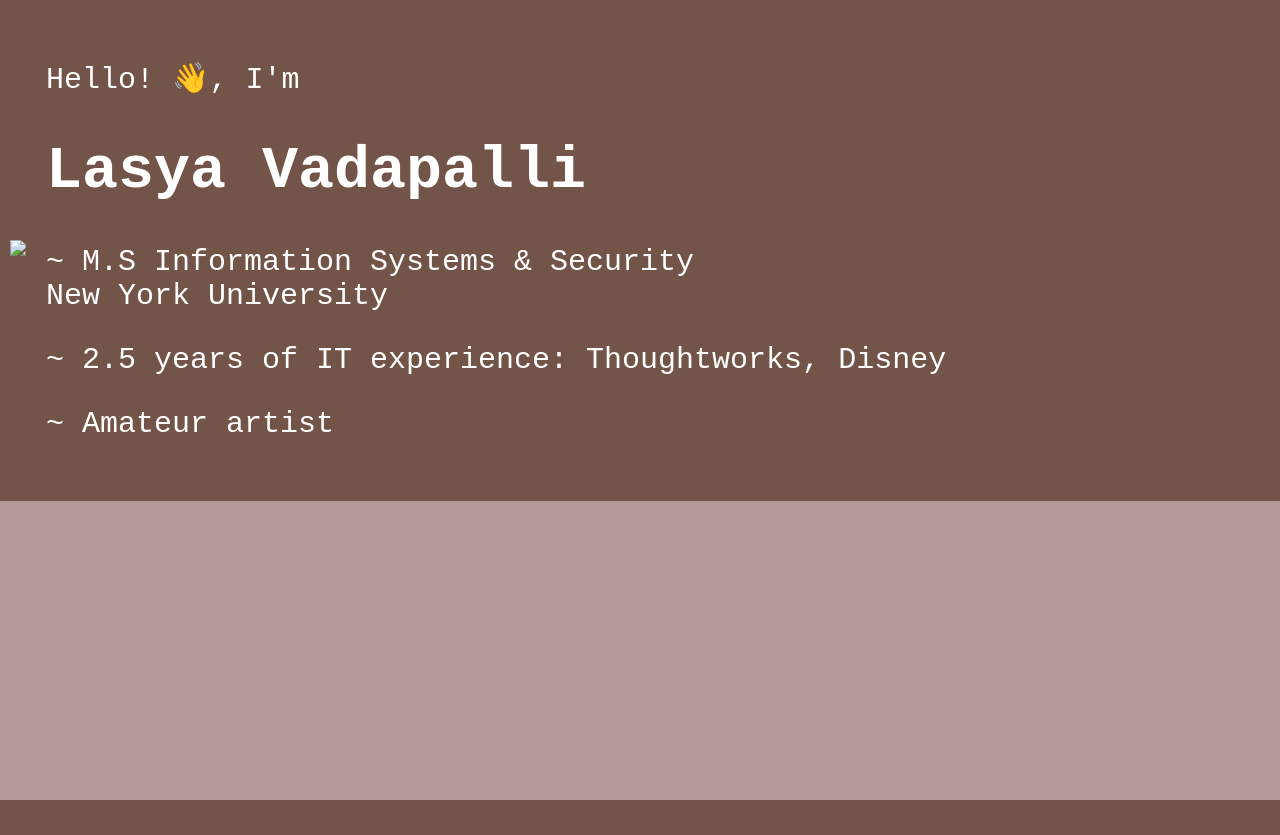
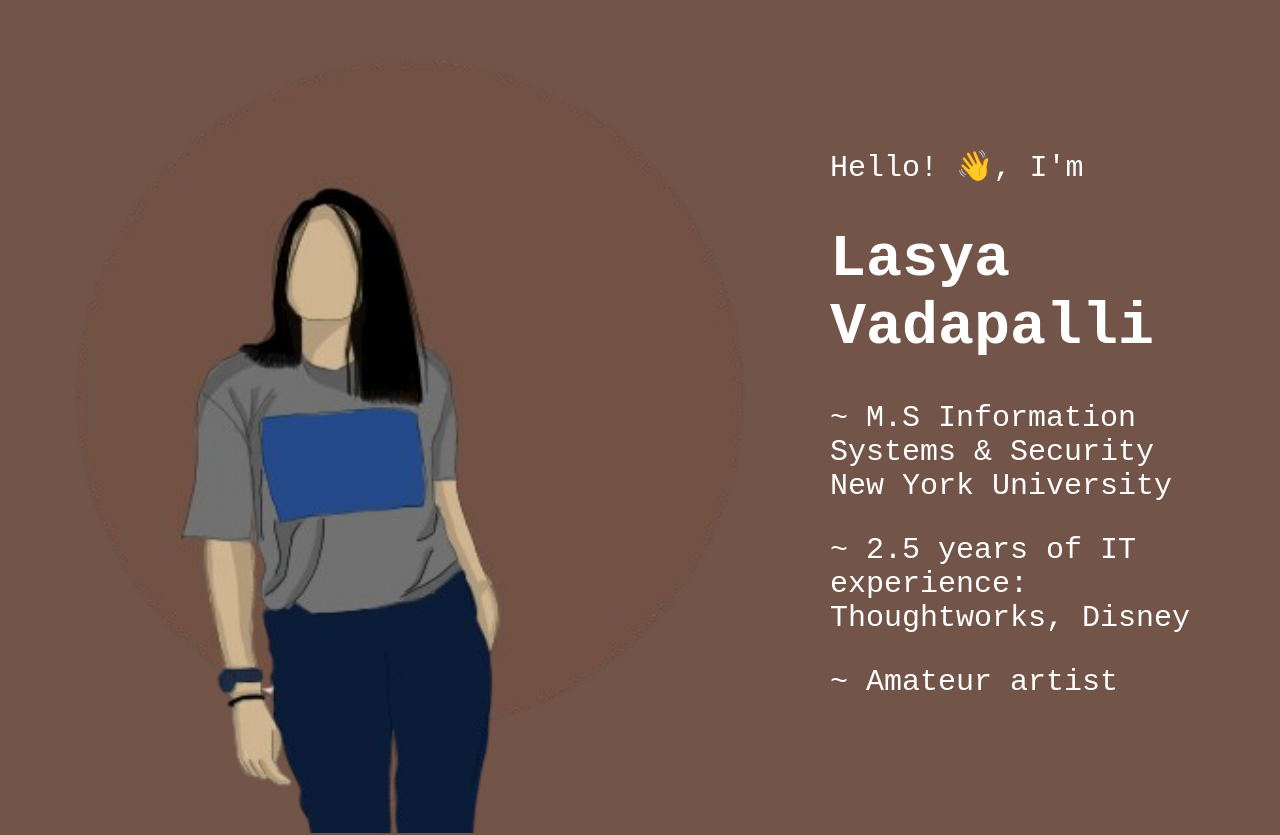
Before and after one commit to lpv2011/my-website, a plain HTML site: page index.html in a window 1280 px wide. Shown: the top 835 px of the page. Drawn offline with Linux system fonts and the light colour scheme; the site is published under a folder, as on GitHub Pages, so addresses that start at the root find nothing.

Commit message:
Fixing logo path

```diff
--- a/index.html
+++ b/index.html
@@ -9,7 +9,7 @@
 <body>
     <div class="container">
         <header class="header">
-            <div class="logo"><img src="/assets/logo.png"/></div>
+            <div class="logo"><img src="assets/logo.png"/></div>
             <div class="text-block">
             <div class="welcome-text">
                 <p>Hello! 👋, I'm</p>
```
